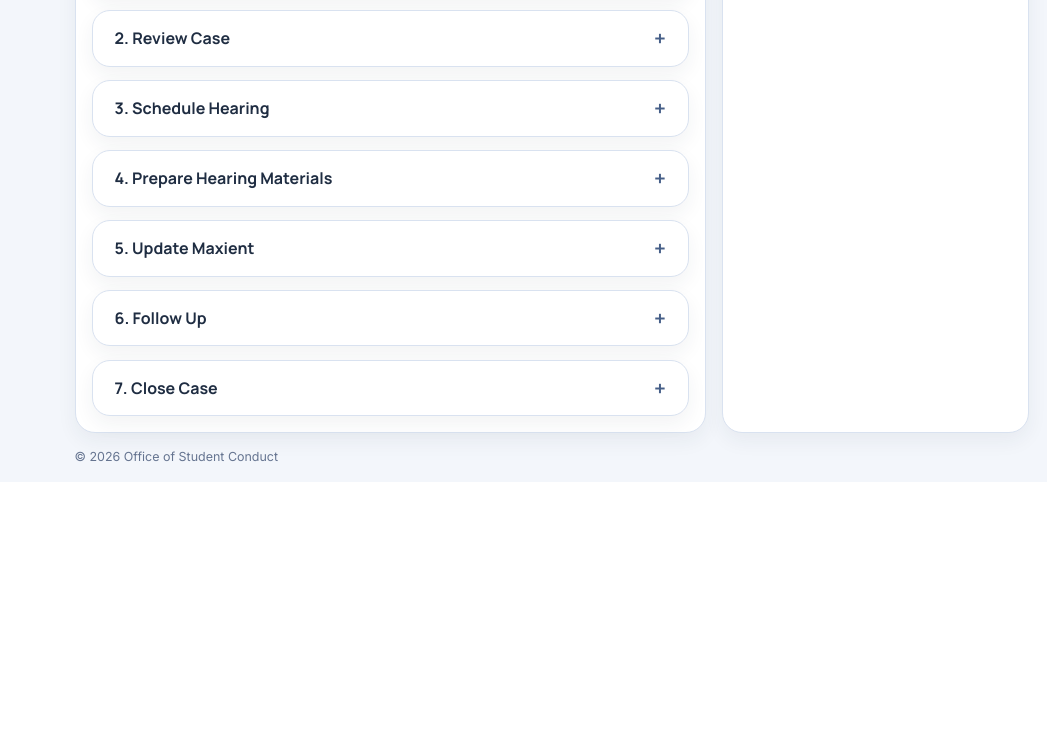
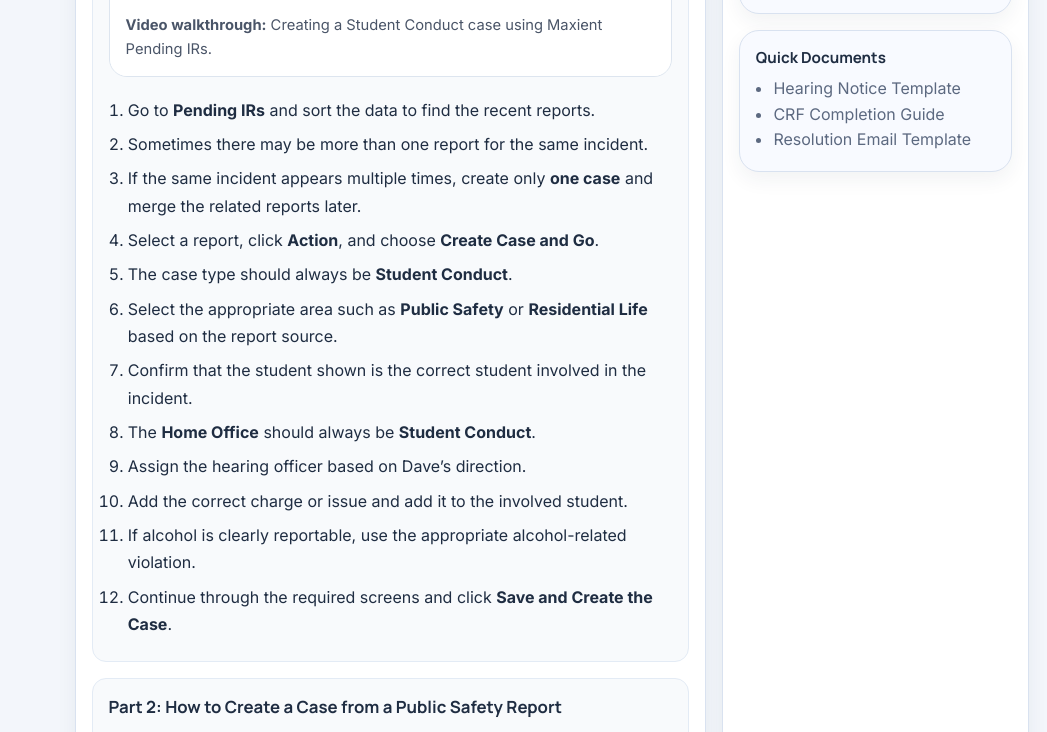
Before and after one commit to Rugvedpednekar/student-conduct-training, a FastAPI app: page /case-handling in a window 1280 px wide. Shown: the part 1137-1869 px from the top of the page, without its empty margins (233-1280 px from the left). Before the commit the page ends 1599 px from the top, so only its background shows below. Run offline with FastAPI, Linux system fonts and the light colour scheme; the visitor is signed in with stand-in values (Sample User, id 1); data comes from the database, SQL or seed files in the repository; some libraries are stand-ins or nearby versions.

Commit message:
Update case handling instructions and styles

```diff
--- a/app/templates/case-handling.html
+++ b/app/templates/case-handling.html
@@ -2,6 +2,68 @@
 
 {% block content %}
 <section class="dashboard-page">
+  <style>
+    .training-video-wrap {
+      margin: 1rem 0 1.25rem;
+      border: 1px solid #dde5ef;
+      border-radius: 18px;
+      overflow: hidden;
+      background: #f8fafc;
+    }
+
+    .training-video-frame {
+      width: 100%;
+      aspect-ratio: 16 / 9;
+      border: 0;
+      display: block;
+      background: #eef3f9;
+    }
+
+    .training-video-caption {
+      padding: 0.9rem 1rem;
+      border-top: 1px solid #dde5ef;
+      background: #fff;
+    }
+
+    .training-video-caption p {
+      margin: 0;
+      font-size: 0.92rem;
+      color: #4a5568;
+      line-height: 1.6;
+    }
+
+    .case-subcard {
+      background: #f8fafc;
+      border: 1px solid #e3ebf5;
+      border-radius: 14px;
+      padding: 1rem;
+      margin-top: 1rem;
+    }
+
+    .case-subcard h3,
+    .case-subcard h4 {
+      margin-bottom: 0.55rem;
+    }
+
+    .case-subcard ul,
+    .case-subcard ol {
+      margin: 0.75rem 0 0;
+      padding-left: 1.2rem;
+    }
+
+    .case-subcard li {
+      margin-bottom: 0.45rem;
+      line-height: 1.7;
+    }
+
+    .case-helper a {
+      color: #2563eb;
+      text-decoration: underline;
+      font-weight: 600;
+      word-break: break-word;
+    }
+  </style>
+
   <section class="dashboard-hero">
     <div class="dashboard-hero-main">
       <div class="dashboard-breadcrumb">Admin Portal › Case Handling</div>
@@ -10,189 +72,262 @@
       </h1>
       <p class="dashboard-description">
         This section walks through the case lifecycle from intake through closure. A Graduate Assistant should
-        understand how to review reports, support hearings, keep documentation accurate, and follow through on
-        post-hearing responsibilities without skipping workflow steps.
+        understand how to create and review cases, support hearings, keep documentation accurate, and follow
+        through on post-hearing responsibilities without skipping workflow steps.
       </p>
     </div>
 
     <aside class="dashboard-progress-card">
       <div class="dashboard-progress-top">
         <span>Workflow Focus</span>
-        <strong>7 Core Stages</strong>
+        <strong>Case Lifecycle</strong>
       </div>
       <div class="progress">
-        <span style="width:72%;"></span>
+        <span style="width:100%;"></span>
       </div>
       <p>
-        Each stage should be completed carefully before the case moves forward.
+        Each step should be completed carefully before the case moves forward.
       </p>
     </aside>
   </section>
 
   <section class="grid">
     <article class="card col-8">
-      <div style="display:flex;justify-content:space-between;align-items:flex-start;gap:1rem;flex-wrap:wrap;">
-        <div>
       <h2>Case Lifecycle</h2>
-          <p style="margin-top:.35rem;">Use this structure to keep case processing accurate, organized, and consistent.</p>
-        </div>
-        <span class="badge info">Student Conduct Workflow</span>
+      <p style="margin-top:.45rem;">
+        Use this structure to keep case processing accurate, organized, and consistent.
+      </p>
+
+      <div class="notice" style="margin-top:1rem;">
+        <strong>Important Reminder</strong>
+        <p>
+          There are two main report paths you may work with: <strong>Maxient Pending IRs / Incoming Reports</strong>
+          and <strong>Public Safety Reports</strong>. If the same incident has multiple reports, they should be
+          merged into one case instead of creating duplicates.
+        </p>
       </div>
 
-      <div class="case-stage-tracker" style="margin-top:1rem;">
-        <div class="case-stage is-complete">
-          <div class="case-stage-icon">✓</div>
-          <div class="case-stage-label">Receive Report</div>
-        </div>
-        <div class="case-stage is-complete">
-          <div class="case-stage-icon">✓</div>
-          <div class="case-stage-label">Review Case</div>
-        </div>
-        <div class="case-stage is-complete">
-          <div class="case-stage-icon">✓</div>
-          <div class="case-stage-label">Schedule Hearing</div>
-        </div>
-        <div class="case-stage is-complete">
-          <div class="case-stage-icon">✓</div>
-          <div class="case-stage-label">Prepare Materials</div>
-        </div>
-        <div class="case-stage is-complete">
-          <div class="case-stage-icon">✓</div>
-          <div class="case-stage-label">Update Maxient</div>
-        </div>
-        <div class="case-stage is-active">
-          <div class="case-stage-icon">6</div>
-          <div class="case-stage-label">Follow Up</div>
-        </div>
-        <div class="case-stage">
-          <div class="case-stage-icon">7</div>
-          <div class="case-stage-label">Close Case</div>
+      <div class="case-subcard">
+        <h3>Part 1: How to Create a Case from Pending IRs</h3>
+
+        <div class="training-video-wrap">
+          <iframe
+            class="training-video-frame"
+            src="https://hartford0-my.sharepoint.com/personal/stconduct_hartford_edu/_layouts/15/embed.aspx?UniqueId=0aded7e1-05b7-409b-ab1a-294442c2d5e9&embed=%7B%22ust%22%3Atrue%2C%22hv%22%3A%22CopyEmbedCode%22%7D&referrer=StreamWebApp&referrerScenario=EmbedDialog.Create"
+            width="640"
+            height="360"
+            frameborder="0"
+            scrolling="no"
+            allowfullscreen
+            title="How to create case with Maxient IR.mp4"
+          ></iframe>
+          <div class="training-video-caption">
+            <p><strong>Video walkthrough:</strong> Creating a Student Conduct case using Maxient Pending IRs.</p>
           </div>
         </div>
 
-      <div style="margin-top:1rem;">
-        <article class="case-step-card is-open">
-          <button class="collapse-toggle case-step-toggle" data-collapse="step-0">
-            <span>1. Receive Report</span>
-            <span class="case-step-arrow">−</span>
-          </button>
-          <div id="step-0">
-            <p style="margin-top:.75rem;">
-              Review the incident report carefully and determine whether the matter should move into Student Conduct workflow.
-            </p>
-            <div class="checklist" style="margin-top:.85rem;">
-              <label class="check-item" data-check><input type="checkbox" /> Read the incident report fully.</label>
-              <label class="check-item" data-check><input type="checkbox" /> Check whether the student may already have a related case in Maxient.</label>
-              <label class="check-item" data-check><input type="checkbox" /> Flag unclear or duplicate reports for supervisor review.</label>
+        <ol>
+          <li>Go to <strong>Pending IRs</strong> and sort the data to find the recent reports.</li>
+          <li>Sometimes there may be more than one report for the same incident.</li>
+          <li>If the same incident appears multiple times, create only <strong>one case</strong> and merge the related reports later.</li>
+          <li>Select a report, click <strong>Action</strong>, and choose <strong>Create Case and Go</strong>.</li>
+          <li>The case type should always be <strong>Student Conduct</strong>.</li>
+          <li>Select the appropriate area such as <strong>Public Safety</strong> or <strong>Residential Life</strong> based on the report source.</li>
+          <li>Confirm that the student shown is the correct student involved in the incident.</li>
+          <li>The <strong>Home Office</strong> should always be <strong>Student Conduct</strong>.</li>
+          <li>Assign the hearing officer based on Dave’s direction.</li>
+          <li>Add the correct charge or issue and add it to the involved student.</li>
+          <li>If alcohol is clearly reportable, use the appropriate alcohol-related violation.</li>
+          <li>Continue through the required screens and click <strong>Save and Create the Case</strong>.</li>
+        </ol>
       </div>
-            <div class="notice" style="margin-top:.85rem;">
-              <strong>Reminder</strong>
-              <p>Do not assume a report is straightforward. Read carefully and verify context before moving anything forward.</p>
+
+      <div class="case-subcard">
+        <h3>Part 2: How to Create a Case from a Public Safety Report</h3>
+
+        <div class="training-video-wrap">
+          <iframe
+            class="training-video-frame"
+            src="https://hartford0-my.sharepoint.com/personal/stconduct_hartford_edu/_layouts/15/embed.aspx?UniqueId=b57bab6f-b42c-41e9-9945-43600c79a5ce&embed=%7B%22ust%22%3Atrue%2C%22hv%22%3A%22CopyEmbedCode%22%7D&referrer=StreamWebApp&referrerScenario=EmbedDialog.Create"
+            width="640"
+            height="360"
+            frameborder="0"
+            scrolling="no"
+            allowfullscreen
+            title="Create a case With PS report.mp4"
+          ></iframe>
+          <div class="training-video-caption">
+            <p><strong>Video walkthrough:</strong> Creating a Student Conduct case from a Public Safety report.</p>
           </div>
         </div>
-        </article>
 
-        <article class="case-step-card" style="margin-top:.85rem;">
-          <button class="collapse-toggle case-step-toggle" data-collapse="step-1">
-            <span>2. Review Case</span>
-            <span class="case-step-arrow">+</span>
-          </button>
-          <div id="step-1" hidden>
-            <p style="margin-top:.75rem;">
-              Review the available information, determine what may be missing, and identify whether follow-up or clarification is needed.
+        <ol>
+          <li>After receiving the Public Safety report, click <strong>Create Case</strong> and open a new case.</li>
+          <li>Enter the <strong>student ID</strong> from the report.</li>
+          <li>Search for the student and confirm the student is correct before continuing.</li>
+          <li>Select the student and click <strong>Get Started</strong>.</li>
+          <li>The case type should always be <strong>Student Conduct</strong>.</li>
+          <li>The case is referred by <strong>Public Safety</strong>.</li>
+          <li>Check the report carefully and make sure the <strong>date</strong> and <strong>time</strong> match exactly.</li>
+          <li>Enter the <strong>location</strong> and the <strong>specific location</strong>, such as the room number.</li>
+          <li>Select the student as an <strong>involved student</strong>.</li>
+          <li>The <strong>Home Office</strong> should be <strong>Student Conduct</strong>.</li>
+          <li>Assign the case based on Dave’s direction.</li>
+          <li>Add the correct charges and add them to the involved student.</li>
+          <li>If the report clearly supports a reportable violation, choose the correct disciplinary or law/policy violation.</li>
+          <li>Upload the report or required case material as part of the workflow.</li>
+          <li>When finished, click <strong>Save and Create Case</strong>.</li>
+        </ol>
+
+        <div class="notice" style="margin-top:1rem;">
+          <strong>Manual Entry Reminder</strong>
+          <p>
+            Creating a case from a Public Safety report involves more manual work than creating one from Pending IRs.
+            Be especially careful with date, time, location, student ID, and charges.
           </p>
-            <div class="checklist" style="margin-top:.85rem;">
-              <label class="check-item" data-check><input type="checkbox" /> Compare report details with existing Maxient records.</label>
-              <label class="check-item" data-check><input type="checkbox" /> Check whether Public Safety or Housing information is attached.</label>
-              <label class="check-item" data-check><input type="checkbox" /> Identify missing details before outreach or scheduling.</label>
         </div>
       </div>
-        </article>
 
-        <article class="case-step-card" style="margin-top:.85rem;">
-          <button class="collapse-toggle case-step-toggle" data-collapse="step-2">
-            <span>3. Schedule Hearing</span>
-            <span class="case-step-arrow">+</span>
-          </button>
-          <div id="step-2" hidden>
-            <p style="margin-top:.75rem;">
-              When a case is assigned to you, coordinate the hearing clearly and make sure the student receives the necessary information.
-            </p>
-            <div class="checklist" style="margin-top:.85rem;">
-              <label class="check-item" data-check><input type="checkbox" /> Coordinate hearing date and time.</label>
-              <label class="check-item" data-check><input type="checkbox" /> Send hearing notice to the student or students.</label>
-              <label class="check-item" data-check><input type="checkbox" /> Update calendar and internal scheduling records.</label>
+      <div class="case-subcard">
+        <h3>Part 3: What to Do When There Are Multiple Reports for the Same Incident</h3>
+
+        <div class="training-video-wrap">
+          <iframe
+            class="training-video-frame"
+            src="https://hartford0-my.sharepoint.com/personal/stconduct_hartford_edu/_layouts/15/embed.aspx?UniqueId=578b54ad-90db-4fb4-8097-c4669ff89079&embed=%7B%22ust%22%3Atrue%2C%22hv%22%3A%22CopyEmbedCode%22%7D&referrer=StreamWebApp&referrerScenario=EmbedDialog.Create"
+            width="640"
+            height="360"
+            frameborder="0"
+            scrolling="no"
+            allowfullscreen
+            title="Merge_case-Maxient.mp4"
+          ></iframe>
+          <div class="training-video-caption">
+            <p><strong>Video walkthrough:</strong> Merging multiple reports that belong to the same incident.</p>
           </div>
         </div>
-        </article>
 
-        <article class="case-step-card" style="margin-top:.85rem;">
-          <button class="collapse-toggle case-step-toggle" data-collapse="step-3">
-            <span>4. Prepare Hearing Materials</span>
-            <span class="case-step-arrow">+</span>
-          </button>
-          <div id="step-3" hidden>
-            <p style="margin-top:.75rem;">
-              Before the hearing, confirm that the case file, hearing notes, and logistics are ready and organized.
+        <ol>
+          <li>If there are two or more reports for the same incident, do <strong>not</strong> create multiple separate cases.</li>
+          <li>Find the case that has already been created and copy the <strong>case ID number</strong>.</li>
+          <li>Click <strong>Actions</strong>.</li>
+          <li>Select <strong>Merge with IR for the Case</strong>.</li>
+          <li>Enter the case number.</li>
+          <li>Select the matching report.</li>
+          <li>Click <strong>Go</strong>.</li>
+          <li>Repeat this process for any other report tied to that same incident.</li>
+        </ol>
+
+        <div class="notice" style="margin-top:1rem;">
+          <strong>Merge Rule</strong>
+          <p>
+            One incident should generally have one case. Additional reports for the same incident should be merged into the existing case.
           </p>
-            <div class="checklist" style="margin-top:.85rem;">
-              <label class="check-item" data-check><input type="checkbox" /> Confirm documentation is complete.</label>
-              <label class="check-item" data-check><input type="checkbox" /> Organize notes and supporting materials.</label>
-              <label class="check-item" data-check><input type="checkbox" /> Double-check hearing logistics and communication.</label>
         </div>
       </div>
-        </article>
 
-        <article class="case-step-card" style="margin-top:.85rem;">
-          <button class="collapse-toggle case-step-toggle" data-collapse="step-4">
-            <span>5. Update Maxient</span>
-            <span class="case-step-arrow">+</span>
-          </button>
-          <div id="step-4" hidden>
-            <p style="margin-top:.75rem;">
-              Keep Maxient accurate before and after the hearing. Records should be neutral, complete, and up to date.
-            </p>
-            <div class="checklist" style="margin-top:.85rem;">
-              <label class="check-item" data-check><input type="checkbox" /> Add or review case notes.</label>
-              <label class="check-item" data-check><input type="checkbox" /> Confirm hearing-related entries are complete.</label>
-              <label class="check-item" data-check><input type="checkbox" /> Update status fields if needed.</label>
+      <div class="case-subcard">
+        <h3>Part 4: Schedule the Hearing and Send the Hearing Notification</h3>
+
+        <div class="training-video-wrap">
+          <iframe
+            class="training-video-frame"
+            src="https://hartford0-my.sharepoint.com/personal/stconduct_hartford_edu/_layouts/15/embed.aspx?UniqueId=4ac916f4-497c-47a8-aaba-d0c6f47ca4bb&embed=%7B%22ust%22%3Atrue%2C%22hv%22%3A%22CopyEmbedCode%22%7D&referrer=StreamWebApp&referrerScenario=EmbedDialog.Create"
+            width="640"
+            height="360"
+            frameborder="0"
+            scrolling="no"
+            allowfullscreen
+            title="Schedule Hearing and send Letter.mp4"
+          ></iframe>
+          <div class="training-video-caption">
+            <p><strong>Video walkthrough:</strong> Scheduling a hearing and sending the hearing notification email.</p>
           </div>
         </div>
-        </article>
 
-        <article class="case-step-card" style="margin-top:.85rem;">
-          <button class="collapse-toggle case-step-toggle" data-collapse="step-5">
-            <span>6. Follow Up</span>
-            <span class="case-step-arrow">+</span>
-          </button>
-          <div id="step-5" hidden>
-            <p style="margin-top:.75rem;">
-              After the hearing, complete the CRF, send the hearing resolution, and track any sanction or workflow items that follow.
-            </p>
-            <div class="checklist" style="margin-top:.85rem;">
-              <label class="check-item" data-check><input type="checkbox" /> Complete the CRF after the hearing.</label>
-              <label class="check-item" data-check><input type="checkbox" /> Send the hearing resolution if the student is responsible or not responsible.</label>
-              <label class="check-item" data-check><input type="checkbox" /> Track sanctions or follow-up actions if assigned.</label>
+        <ol>
+          <li>Go to <strong>Home</strong> and open <strong>Unheard Cases</strong> or <strong>Unresolved Cases</strong>.</li>
+          <li>Click the <strong>File ID</strong> to open the student case.</li>
+          <li>Review the student record and the <strong>EFC</strong>.</li>
+          <li>Go to <strong>Assignments</strong>.</li>
+          <li>Check the student schedule before selecting a hearing date and time.</li>
+          <li>Schedule the hearing around the student’s classes whenever possible.</li>
+          <li>Students must receive <strong>48 business hours notice</strong> before the hearing.</li>
+          <li>Enter the hearing date, time, and location. The location is typically <strong>GSU Room 307</strong>.</li>
+          <li>Click <strong>Save Updates</strong>.</li>
+          <li>Go to <strong>Letters</strong> and choose the hearing notification template.</li>
+          <li>Choose yourself as the signer and review the draft carefully.</li>
+          <li>Send the hearing notification through Maxient.</li>
+        </ol>
+      </div>
+
+      <div class="case-subcard">
+        <h3>Part 5: After the Hearing</h3>
+
+        <div class="training-video-wrap">
+          <iframe
+            class="training-video-frame"
+            src="https://hartford0-my.sharepoint.com/personal/stconduct_hartford_edu/_layouts/15/embed.aspx?UniqueId=ad939c17-4f29-4509-8636-6a3d4798db4e&embed=%7B%22ust%22%3Atrue%2C%22hv%22%3A%22CopyEmbedCode%22%7D&referrer=StreamWebApp&referrerScenario=EmbedDialog.Create"
+            width="640"
+            height="360"
+            frameborder="0"
+            scrolling="no"
+            allowfullscreen
+            title="Post Hearing-Maxient.mp4"
+          ></iframe>
+          <div class="training-video-caption">
+            <p><strong>Video walkthrough:</strong> Completing the CRF, entering findings, applying sanctions, and finalizing post-hearing workflow.</p>
           </div>
         </div>
-        </article>
 
-        <article class="case-step-card" style="margin-top:.85rem;">
-          <button class="collapse-toggle case-step-toggle" data-collapse="step-6">
-            <span>7. Close Case</span>
-            <span class="case-step-arrow">+</span>
-          </button>
-          <div id="step-6" hidden>
-            <p style="margin-top:.75rem;">
-              A case should be closed only after required communication, documentation, and tracking steps are complete.
+        <h4>Complete the CRF</h4>
+        <ol>
+          <li>There are two ways to open <strong>Complete CRF</strong>:
+            <ul>
+              <li>From <strong>Unheard Cases → Action → Complete CRF</strong></li>
+              <li>From <strong>File ID → Assignments → Save Updates → Complete CRF</strong></li>
+            </ul>
+          </li>
+          <li>The <strong>Resolution Type</strong> is normally <strong>Administrative Student Conduct Hearing</strong>.</li>
+          <li>The <strong>Resolution Date</strong> should be the date the resolution is given.</li>
+          <li>In administration, use <strong>your name</strong> as the hearing officer.</li>
+        </ol>
+
+        <h4>Enter Findings</h4>
+        <ul>
+          <li>Select whether the student was found responsible or not responsible.</li>
+          <li>Findings should match the hearing outcome and the charges.</li>
+        </ul>
+
+        <h4>Apply Sanctions</h4>
+        <ul>
+          <li>Select sanctions based on the violation.</li>
+          <li>Use the <strong>minimum sanction guideline</strong> to choose the correct sanctions.</li>
+          <li>Set the due date, which is normally about <strong>two weeks</strong> after the resolution date.</li>
+          <li>If probation is assigned, select the correct probation end date.</li>
+          <li>If the student is under 21 and the sanction requires it, include the parent-letter sanction.</li>
+        </ul>
+
+        <h4>Add the Rationale and Final Deadline</h4>
+        <ul>
+          <li>Enter the rationale for the resolution.</li>
+          <li>Review the CRF carefully before finalizing.</li>
+          <li>The next deadline should be the final deadline for sanction completion.</li>
+        </ul>
+
+        <h4>Use Rapid Resolve When Appropriate</h4>
+        <ul>
+          <li>If the same resolution is being applied to multiple students in the same case, use <strong>Rapid Resolve</strong>.</li>
+          <li>Select the students who should receive the same resolution.</li>
+          <li>Then finalize the CRF.</li>
+        </ul>
+
+        <div class="notice" style="margin-top:1rem;">
+          <strong>Final Review Reminder</strong>
+          <p>
+            Check the sanction guidelines carefully. Make sure sanctions, deadlines, rationale, and findings are all correct before using <strong>Final CRF</strong>.
           </p>
-            <div class="checklist" style="margin-top:.85rem;">
-              <label class="check-item" data-check><input type="checkbox" /> Confirm all required documents are in the file.</label>
-              <label class="check-item" data-check><input type="checkbox" /> Verify follow-up items are recorded.</label>
-              <label class="check-item" data-check><input type="checkbox" /> Ensure closure is consistent with office process.</label>
         </div>
-          </div>
-        </article>
       </div>
     </article>
 
@@ -207,12 +342,22 @@
       </div>
 
       <div class="card" style="margin-top:1rem;background:#f8faff;">
+        <h4 style="margin-bottom:.6rem;">Main Case Paths</h4>
+        <ul class="list-clean">
+          <li>Pending IRs / Incoming Reports</li>
+          <li>Public Safety Reports</li>
+          <li>Merge duplicate incident reports</li>
+        </ul>
+      </div>
+
+      <div class="card" style="margin-top:1rem;background:#f8faff;">
         <h4 style="margin-bottom:.6rem;">After the Hearing</h4>
         <ul class="list-clean">
           <li>Complete the CRF</li>
-          <li>Send hearing resolution</li>
-          <li>Update Maxient</li>
-          <li>Track sanctions if assigned</li>
+          <li>Enter findings</li>
+          <li>Apply sanctions correctly</li>
+          <li>Review rationale and deadlines</li>
+          <li>Use Rapid Resolve when appropriate</li>
         </ul>
       </div>
 
@@ -223,7 +368,7 @@
         </p>
       </div>
 
-      <div class="card" style="margin-top:1rem;background:#f8faff;">
+      <div class="card case-helper" style="margin-top:1rem;background:#f8faff;">
         <h4 style="margin-bottom:.6rem;">Quick Documents</h4>
         <ul class="list-clean">
           <li>Hearing Notice Template</li>
```
Lines whose indentation alone changed are shown as unchanged.
